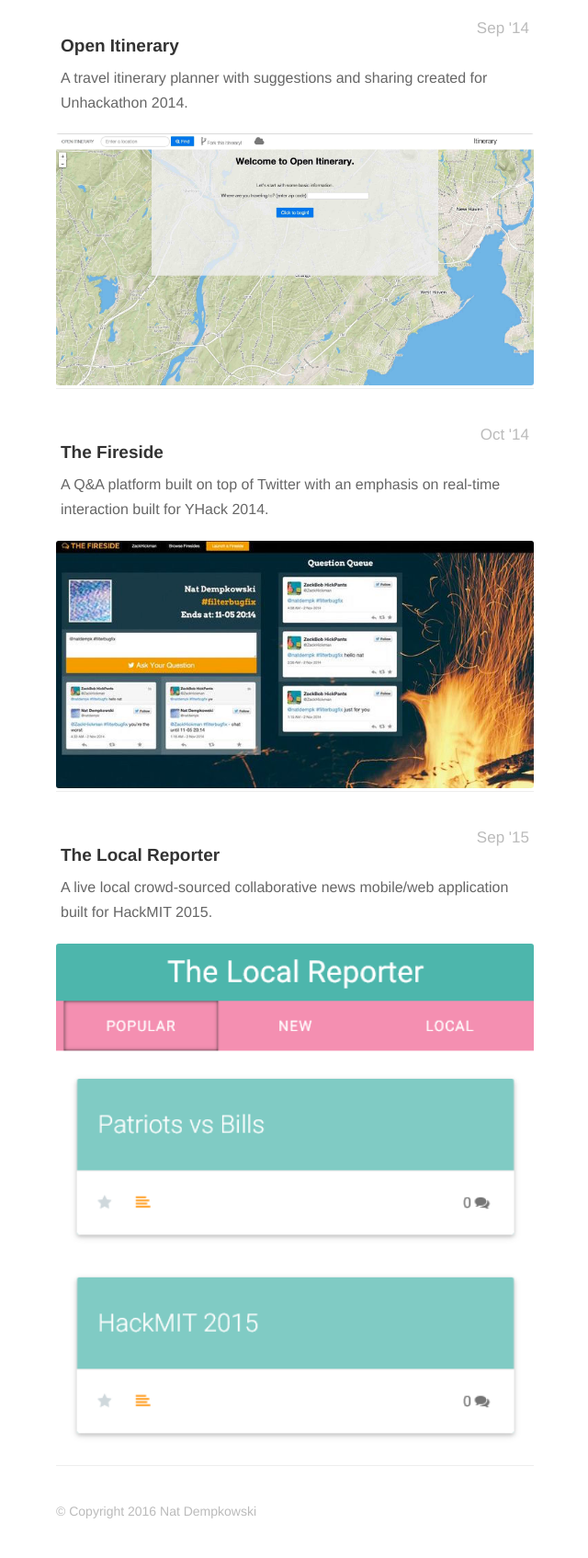
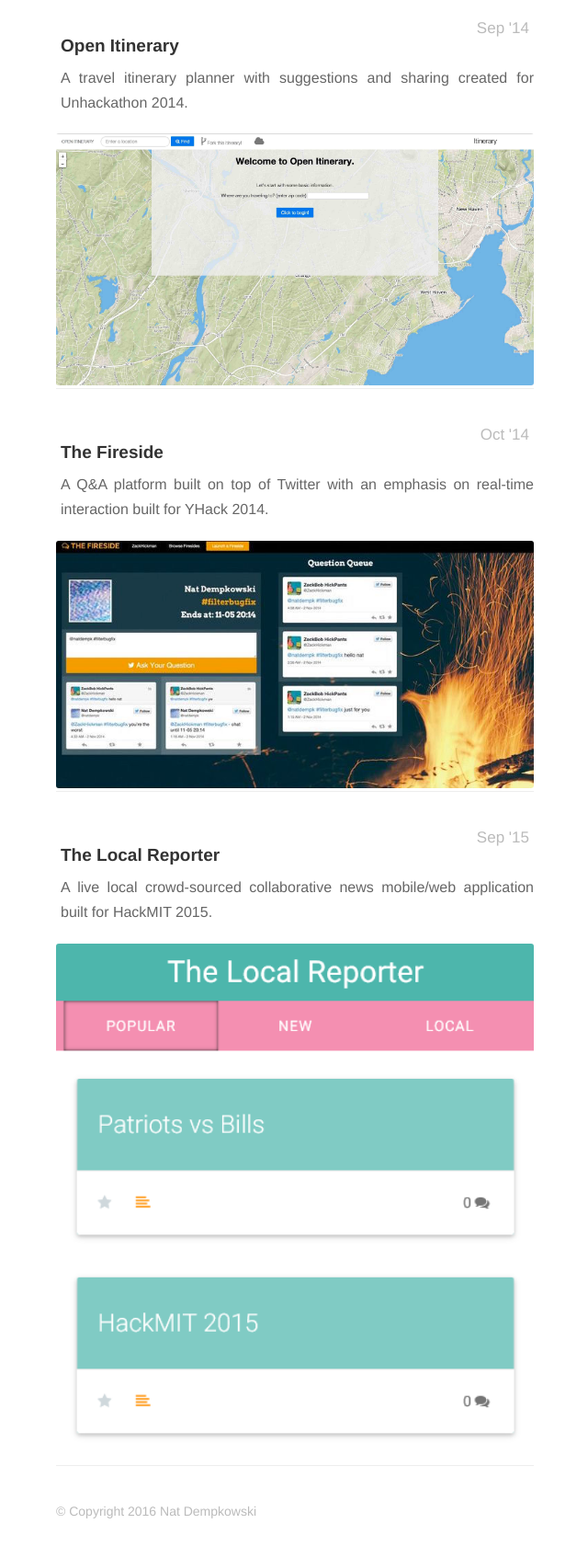
Before and after one commit to natdempk/natdempk.github.io, a Jekyll site: the page built from projects.md, in a window 1280 px wide. Shown: the part 1483-3177 px from the top of the page at 92% size, without its empty margins (319-959 px from the left). Built offline with Jekyll 4.4.1, drawn with Linux system fonts in a browser that asks for light colours; nearby versions of some CDN libraries; Markdown is read by kramdown in place of the engine named in the settings.

Commit message:
Justify text

```diff
--- a/assets/css/style.css
+++ b/assets/css/style.css
@@ -185,7 +185,9 @@ em, i { font-style: italic; }
 	color: #aaa;
 }
 
-
+.home {
+    text-align: justify;
+}
 
 .home h1 {
 	font-size: 30px;
@@ -430,6 +432,7 @@ Project List
 
 .project-description {
     padding-left: 5px;
+    text-align: justify;
 }
 
 .project-image {
@@ -470,6 +473,7 @@ Project List
 
 .post {
 	margin: 80px 0 0 0;
+    text-align: justify;
 }
 
 #post-meta {
```
